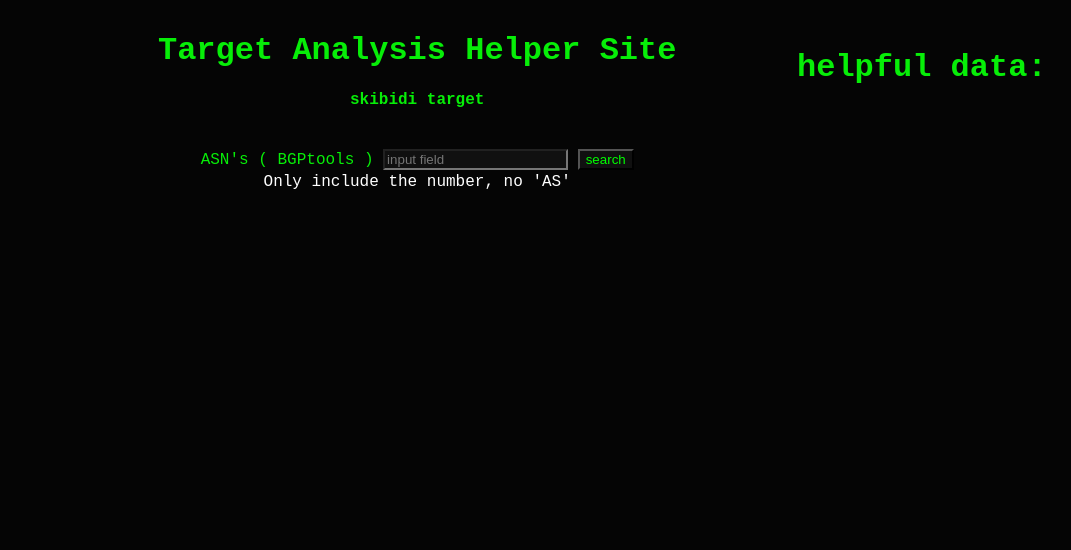
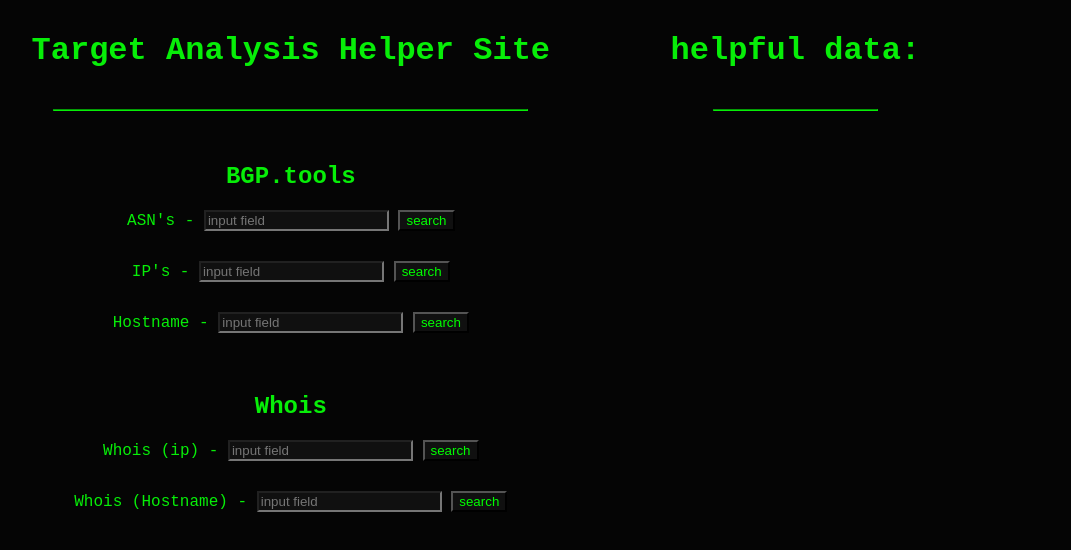
Before and after one commit to JustinBrownDev/iptool, a plain HTML site: page index.html in a window 1280 px wide. Shown: the whole page, without its empty margins (58-1129 px from the left). Drawn offline with Linux system fonts and the light colour scheme; a small style sheet from the web is missing.

Commit message:
Update index.html

```diff
--- a/index.html
+++ b/index.html
@@ -95,27 +95,28 @@
 </head>
 
 <body style="background-color:#050505; color:#07ee08; font-family: 'Hack', monospace;">
-    <table border="0" style="width: 80%; position: relative; margin: auto;">
+    <table border="0" style="width: 80%; position: relative;">
         <thead>
             <tr>
                 <th>
                     <div>
+
                         <h1>Target Analysis Helper Site</h1>
-                        <p>skibidi target</p>
                         <div style="height: 10px;"></div>
-
-
-
-
-
+                        <hr style="border-color: #07ee08; width: 70%;">
+                        <div style="height: 10px;"></div>
 
                     </div>
                 </th>
+
                 <th>
-                    <h1>
-                        helpful data:
-                    </h1>
+                    <div style="margin-top: 12px;height: min-content;">
+                        <h1>helpful data:</h1>
                         <div style="height: 10px;"></div>
+                        <hr style="border-color: #07ee08; width: 50%;">
+                        <div style="height: 10px;"></div>
+                    </div>
+
                 </th>
             </tr>
         </thead>
@@ -124,24 +125,130 @@
                 <td style="font-size: medium; text-align: center;">
 
                     <div style="height: 10px;"></div>
+                    <h2>BGP.tools</h2>
+                    <label for="bgpTools-AS" style="display: inline;">
 
-                  <label for="bgpTools" style="display: inline;">
-                      <span>
-                          ASN's ( BGPtools )
-                          <input type="text" id="bgpTools" placeholder="input field"
-                          style="background-color:#101010; color:#00ff00" onsubmit="openWebsite('https://bgp.tools/as/', 'bgpTools','None')">
-                      <button onclick="openWebsite('https://bgp.tools/as/', 'bgpTools','None')"
+                        <div>
+                            <span style="width: max-content;">
+                                <div style="width:max-content;margin: auto;position: relative;"> ASN's -
+                                    <input type="text" id="bgpTools-AS" placeholder="input field"
+                                        style="background-color:#101010; color:#00ff00;"
+                                        onsubmit="openWebsite('https://bgp.tools/as/', 'bgpTools-AS','None')">
+
+                                    <button onclick="openWebsite('https://bgp.tools/as/', 'bgpTools-AS','None')"
                                         style="background-color:#101010; color:#00ff00">search</button>
+                                </div>
+                            </span>
+
+                            <div style="height: 3px;"></div>
+
+                            <div style="height: 9px;"></div>
+                        </div>
+
+                    </label>
+
+                    <br>
+                    <label for="bgpTools-IP" style="display: inline;">
+
+                        <div>
+                            <span style="width: max-content;">
+                                <div style="width:max-content;margin: auto;position: relative;">IP's -
+                                    <input type="text" id="bgpTools-IP" placeholder="input field"
+                                        style="background-color:#101010; color:#00ff00;"
+                                        onsubmit="openWebsite('https://bgp.tools/prefix/', 'bgpTools-IP','None')">
+
+                                    <button onclick="openWebsite('https://bgp.tools/prefix/', 'bgpTools-IP','None')"
+                                        style="background-color:#101010; color:#00ff00">search</button>
+                                </div>
 
                             </span>
+
+                            <div style="height: 3px;"></div>
+
+                            <div style="height: 9px;"></div>
+                        </div>
+
                     </label>
-                  <div style="height: 3px;"></div>
-                  <div style="color:white"> Only include the number, no 'AS'</div>
 
                     <br>
+                    <label for="bgpTools-HOST" style="display: inline;">
+
+                        <div>
+                            <span style="width: max-content;">
+                                <div style="width:max-content;margin: auto;position: relative;">Hostname -
+                                    <input type="text" id="bgpTools-HOST" placeholder="input field"
+                                        style="background-color:#101010; color:#00ff00;"
+                                        onsubmit="openWebsite('https://bgp.tools/dns/', 'bgpTools-HOST','None')">
+
+                                    <button onclick="openWebsite('https://bgp.tools/dns/', 'bgpTools-HOST','None')"
+                                        style="background-color:#101010; color:#00ff00;">search</button>
+                                </div>
+
+                            </span>
+
+                            <div style="height: 3px;"></div>
+
+                            <div style="height: 9px;"></div>
+                        </div>
+
+                    </label>
+
+                    <br>
+                    <div style="height: 10px;"></div>
+                    <h2>Whois</h2>
+                    <label for="whois-IP" style="display: inline;">
+                        <div>
+                            <span style="width: max-content;">
+                                <div style="width:max-content;margin: auto;position: relative;"> Whois (ip) -
+                                    <input type="text" id="whois-IP" placeholder="input field"
+                                        style="background-color:#101010; color:#00ff00;"
+                                        onsubmit="openWebsite('https://who.is/whois-ip/ip-address/', 'whois-IP','None')">
+
+                                    <button
+                                        onclick="openWebsite('https://who.is/whois-ip/ip-address/', 'whois-IP','None')"
+                                        style="background-color:#101010; color:#00ff00">search</button>
+                                </div>
+
+                            </span>
+
+                            <div style="height: 3px;"></div>
+
+                            <div style="height: 9px;"></div>
+                        </div>
+
+                    </label>
+                    <br>
+                    <label for="whois-HOST" style="display: inline;">
+                        <div>
+                            <span style="width: max-content;">
+                                <div style="width:max-content;margin: auto;position: relative;"> Whois (Hostname) -
+                                    <input type="text" id="whois-HOST" placeholder="input field"
+                                        style="background-color:#101010; color:#00ff00;"
+                                        onsubmit="openWebsite('https://who.is/whois-ip/ip-address/', 'whois-HOST','None')">
+
+                                    <button
+                                        onclick="openWebsite('https://who.is/whois-ip/ip-address/', 'whois-HOST','None')"
+                                        style="background-color:#101010; color:#00ff00">search</button>
+                                </div>
+
+                            </span>
+
+                            <div style="height: 3px;"></div>
+
+                            <div style="height: 9px;"></div>
+                        </div>
+
+                    </label>
+                    <br>
                 </td>
-                <td style="font-size: medium; text-align: center;">
+                <td>
+                    <span>
+                        <div style="width:max-content;margin: auto;position: relative;">
                             <div id="output_text"></div>
+                        </div>
+                    </span>
+
+
                 </td>
             </tr>
         </tbody>
@@ -151,7 +258,7 @@
         function observeDOMChanges() {
 
             // Create a callback function to execute when mutations are detected
-    const callback = function(mutationsList) {
+            const callback = function (mutationsList) {
                 for (let mutation of mutationsList) {
                     if (mutation.target.className === "de1") {
                         document.getElementById('output_text').textContent = mutation.target.textContent
```
Lines whose indentation alone changed are shown as unchanged.
